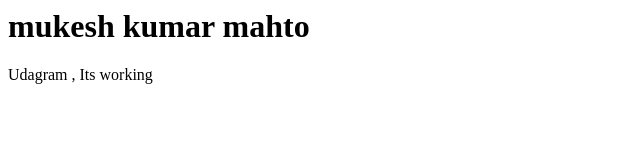
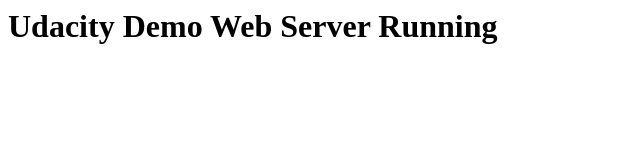
Before and after one commit to mkmahto2/IAC-udacity_project-2, a plain HTML site: page udacity/index.html in a window 1280 px wide. Shown: the whole page, without its empty margins (0-640 px from the left). Drawn offline with Linux system fonts and the light colour scheme.

Commit message:
Update html.index

```diff
--- a/udacity/index.html
+++ b/udacity/index.html
@@ -3,8 +3,8 @@
         <title>Udacity</title>
     </head>
 <body>
-<h1>mukesh kumar mahto</h1>
-    <p>Udagram , Its working</p>
+<h1>    Udacity Demo Web Server Running  </h1>
+
 
 </body>
 </html>
```
